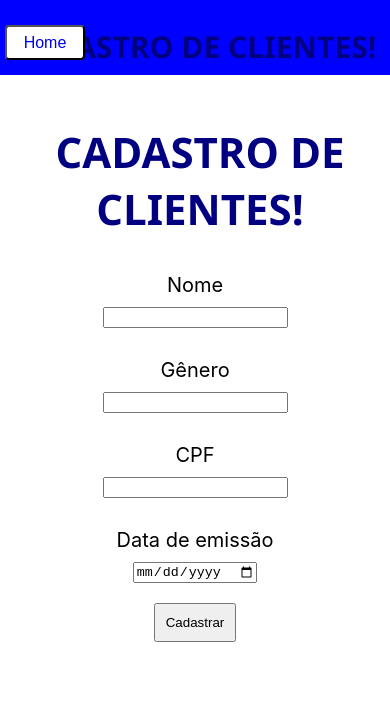
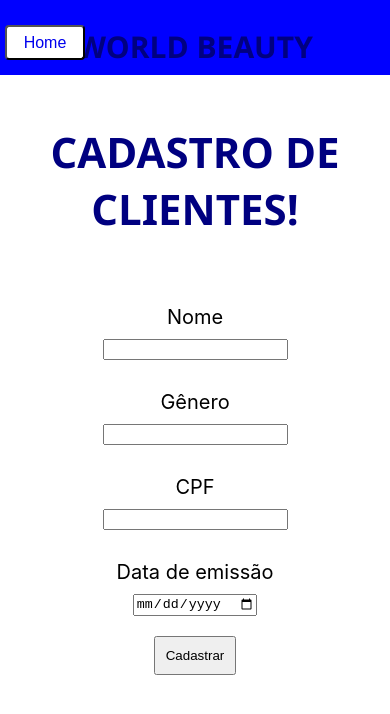
Before and after one commit to CaioVitorDias1/atv-worldBeauty, a React (Create React App) app in the folder interfaceworldbeauty/: page /cadastro in a window 390 px wide. Shown: the top 714 px of the page. Built offline with nearby package versions, Linux system fonts and the light colour scheme.

Commit message:
correcao responsividade e interface

```diff
--- a/interfaceworldbeauty/src/components/header.jsx
+++ b/interfaceworldbeauty/src/components/header.jsx
@@ -7,7 +7,7 @@ class Header extends Component{
 
         return(
             <div className="divprincipal">
-                <h1 className="headertit">Cadastro de clientes!</h1>
+                <h1 className="headertit">World Beauty</h1>
                 <nav>
                     <button className="botaoheader"> <Link to="/" style={{ textDecoration: 'none' }}>Home</Link> </button>
 
--- a/interfaceworldbeauty/src/pages/cadastro.jsx
+++ b/interfaceworldbeauty/src/pages/cadastro.jsx
@@ -55,7 +55,7 @@ export default function Cadastro(){
     return(
         <div>
             <Header />
-            <div className="divtitulos">
+            <div className="divtitulo">
                 <h1>Cadastro de clientes!</h1>
             </div>
             <div className="form">
--- a/interfaceworldbeauty/src/pages/listagem.jsx
+++ b/interfaceworldbeauty/src/pages/listagem.jsx
@@ -1,7 +1,7 @@
 import { Component } from "react";
 import Header from "../components/header";
 import "../styles/listagem.css"
-
+import axios from "axios";
 // class Listagem extends Component{
 //     render(){
 
@@ -42,6 +42,18 @@ import "../styles/listagem.css"
 // export default Listagem
 
 export default function Listagem(){
+
+    function handleSubmit(e){
+        e.preventDefault()
+
+        axios.get("http://localhost:32832/clientes")
+        .then( res => {
+            let resposta = res.data
+            console.log(resposta)
+        })
+    }
+
+
     return (
         <div>
             <Header />
@@ -51,7 +63,7 @@ export default function Listagem(){
 
         <div className="divmenu">
             <label>Listar todos os clientes</label>
-            <button className="botao">Escolher</button>
+            <button className="botao" onClick={handleSubmit}>Escolher</button>
 
             <label>Listar clientes por gênero</label>
             <button className="botao">Escolher</button>
--- a/interfaceworldbeauty/src/styles/cadastro.css
+++ b/interfaceworldbeauty/src/styles/cadastro.css
@@ -1,7 +1,5 @@
-.divtitulos{
-    text-align: center;
-    background-color: ;
-    width: 100%
+.divtitulo{
+    left: 50%;
 }
 
 .form {
```
